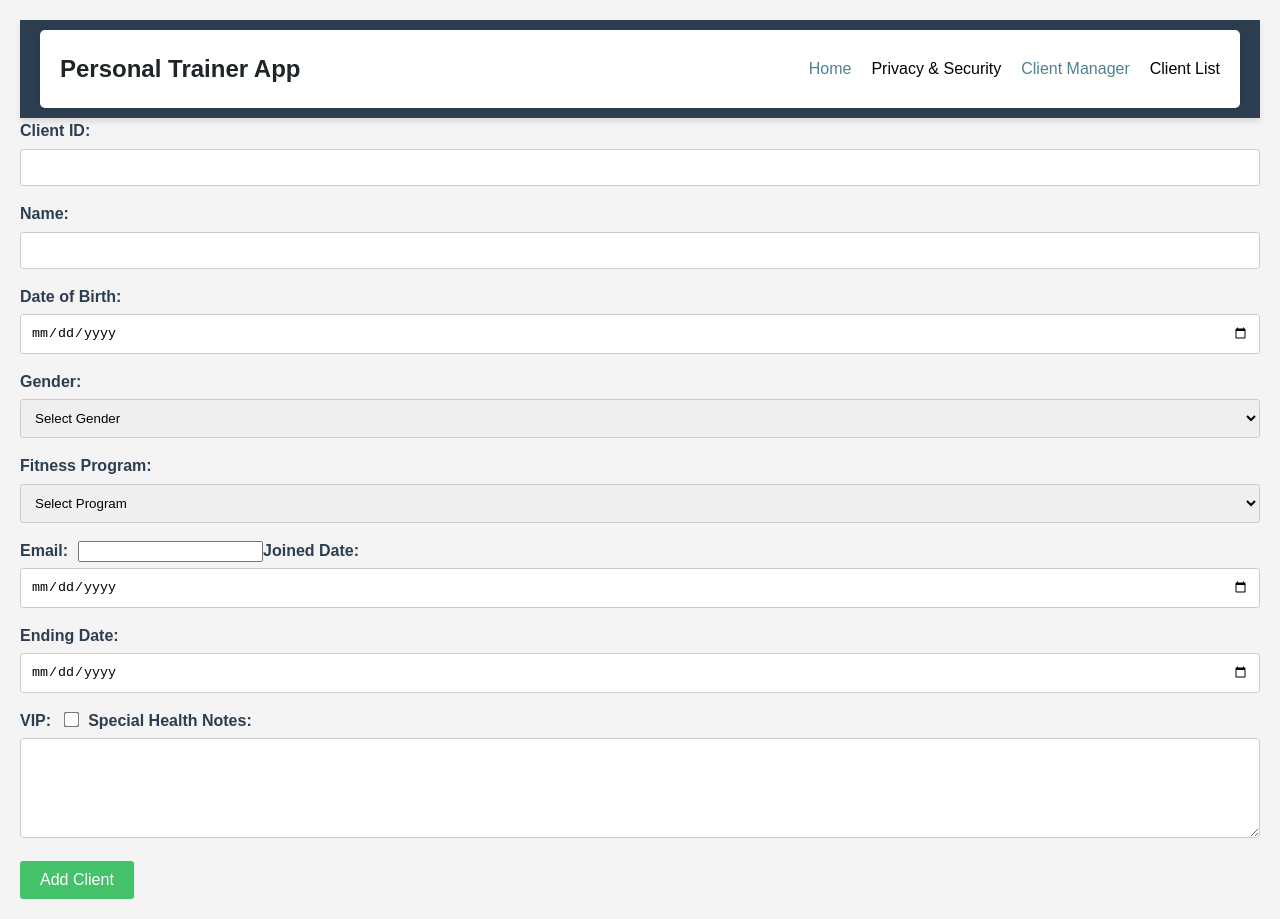
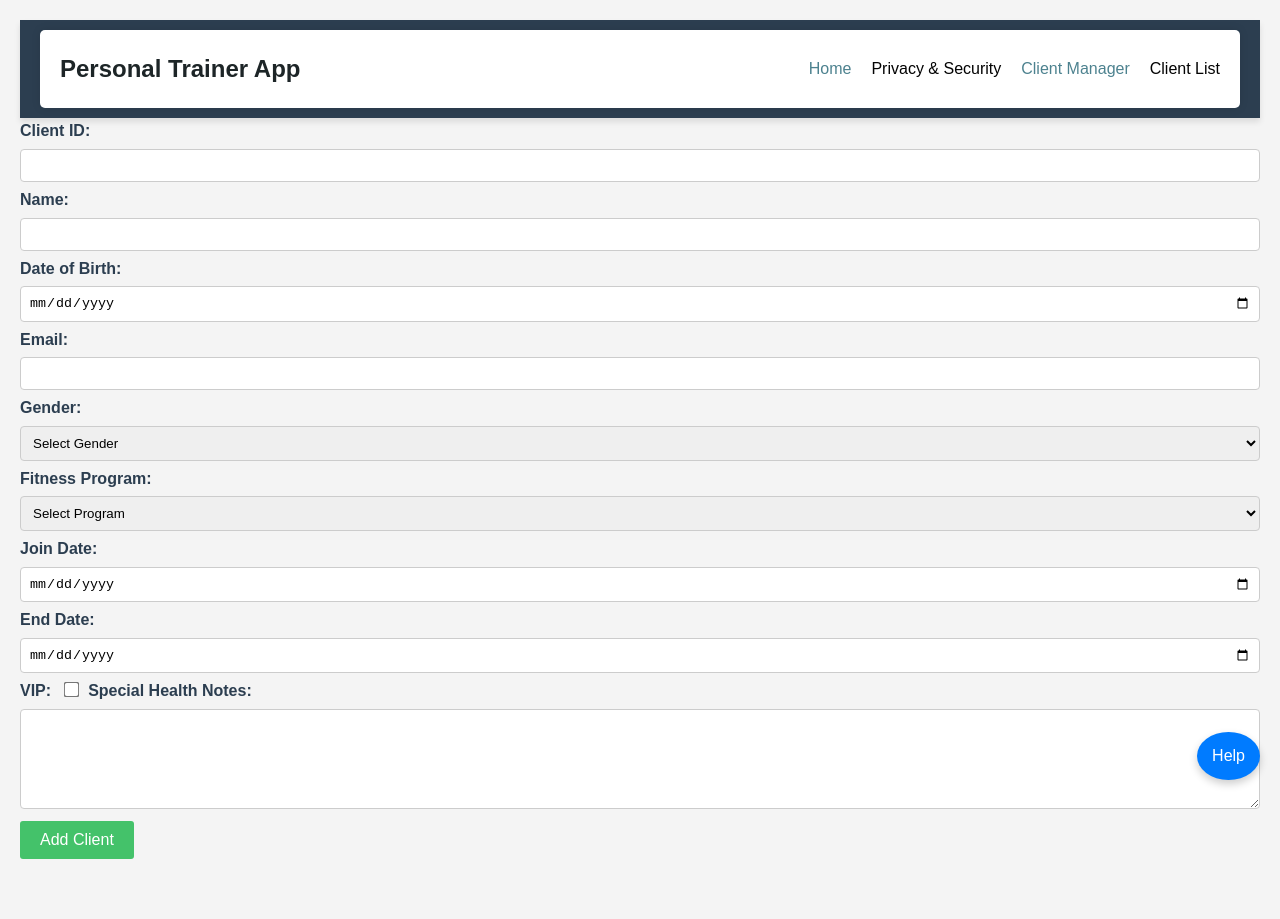
Before and after one commit to AyeMerv/Basic-Personal-Trainer-App, an Angular app in the folder part-2/personal-trainer-app/: page /add-client in a window 1280 px wide. After the commit the page ends 879 px from the top, so only its background shows below. Built offline with nearby package versions, Linux system fonts and the light colour scheme.

Commit message:
Adding further validation to the add and edit forms

```diff
--- a/part-2/personal-trainer-app/src/app/add-client/add-client.component.css
+++ b/part-2/personal-trainer-app/src/app/add-client/add-client.component.css
@@ -11,3 +11,24 @@
     font-size: 16px;
     margin-top: 20px;
   }
+
+  /* Make form inputs and selects take up full width */
+input[type="text"], input[type="email"], input[type="date"], select, textarea {
+    width: 100%;
+    padding: 8px;
+    margin: 5px 0;
+    border: 1px solid #ccc;
+    border-radius: 4px;
+    box-sizing: border-box;
+  }
+
+  /* Styling the text areas */
+  textarea {
+    min-height: 80px;
+  }
+
+  /* Small error message styling */
+  small {
+    color: red;
+    font-size: 12px;
+  }
--- a/part-2/personal-trainer-app/src/app/add-client/add-client.component.html
+++ b/part-2/personal-trainer-app/src/app/add-client/add-client.component.html
@@ -1,26 +1,43 @@
 <form #clientForm="ngForm" (ngSubmit)="addClient(clientForm)">
   <!-- Client ID -->
   <label for="clientID">Client ID:</label>
-  <input type="text" id="clientID" name="clientID" ngModel required #clientID="ngModel" pattern="^[A-Za-z0-9]+$" />
-  <div *ngIf="clientID.invalid && clientID.touched">
-    <small *ngIf="clientID.errors?.['required']">Client ID is required.</small>
-    <small *ngIf="clientID.errors?.['pattern']">Client ID must be alphanumeric (letters and numbers only).</small>
+  <input type="text" id="clientID" name="clientID" ngModel required pattern="^[A-Za-z0-9]+$" #clientID="ngModel" />
+  <div *ngIf="clientForm.controls['clientID']?.invalid && clientForm.controls['clientID']?.touched">
+    <small *ngIf="clientForm.controls['clientID']?.errors?.['required']">Client ID is required.</small>
+    <small *ngIf="clientForm.controls['clientID']?.errors?.['pattern']">Client ID must only contain letters and numbers.</small>
   </div>
 
   <!-- Name -->
   <label for="name">Name:</label>
-  <input type="text" id="name" name="name" ngModel required #name="ngModel" pattern="^[A-Za-z ]+$" />
-  <div *ngIf="name.invalid && name.touched">
-    <small *ngIf="name.errors?.['required']">Name is required.</small>
-    <small *ngIf="name.errors?.['pattern']">Name can only contain letters and spaces.</small>
+  <input type="text" id="name" name="name" ngModel required pattern="^[A-Za-z ]+$" #name="ngModel" />
+  <div *ngIf="clientForm.controls['name']?.invalid && clientForm.controls['name']?.touched">
+    <small *ngIf="clientForm.controls['name']?.errors?.['required']">Name is required.</small>
+    <small *ngIf="clientForm.controls['name']?.errors?.['pattern']">Name cannot contain numbers or special characters.</small>
   </div>
 
   <!-- Date of Birth -->
   <label for="DOB">Date of Birth:</label>
   <input type="date" id="DOB" name="DOB" ngModel required #DOB="ngModel" />
-  <div *ngIf="DOB.invalid && DOB.touched">
-    <small *ngIf="DOB.errors?.['required']">Date of Birth is required.</small>
+  <div *ngIf="clientForm.controls['DOB']?.invalid && clientForm.controls['DOB']?.touched">
+    <small *ngIf="clientForm.controls['DOB']?.errors?.['required']">Date of Birth is required.</small>
   </div>
+
+<!-- Email (Contact Info) -->
+<label for="contactInfo">Email:</label>
+<input
+  type="email"
+  id="contactInfo"
+  name="contactInfo"
+  ngModel
+  required
+  email
+  #contactInfo="ngModel"
+/>
+<div *ngIf="contactInfo.invalid && contactInfo.touched">
+  <small *ngIf="contactInfo.errors?.['required']">Email is required.</small>
+  <small *ngIf="contactInfo.errors?.['email']">Please enter a valid email address.</small>
+</div>
+
 
   <!-- Gender -->
   <label for="gender">Gender:</label>
@@ -30,8 +47,8 @@
     <option value="Male">Male</option>
     <option value="Unspecified">Unspecified</option>
   </select>
-  <div *ngIf="gender.invalid && gender.touched">
-    <small *ngIf="gender.errors?.['required']">Gender is required.</small>
+  <div *ngIf="clientForm.controls['gender']?.invalid && clientForm.controls['gender']?.touched">
+    <small *ngIf="clientForm.controls['gender']?.errors?.['required']">Gender is required.</small>
   </div>
 
   <!-- Fitness Program -->
@@ -45,30 +62,23 @@
     <option value="contest preparation">Contest Preparation</option>
     <option value="overall fitness">Overall Fitness</option>
   </select>
-  <div *ngIf="fitnessProgram.invalid && fitnessProgram.touched">
-    <small *ngIf="fitnessProgram.errors?.['required']">Fitness Program is required.</small>
+  <div *ngIf="clientForm.controls['fitnessProgram']?.invalid && clientForm.controls['fitnessProgram']?.touched">
+    <small *ngIf="clientForm.controls['fitnessProgram']?.errors?.['required']">Fitness Program is required.</small>
   </div>
 
-  <!-- Email (Contact Info) -->
-  <label for="contactInfo">Email:</label>
-  <input type="email" id="contactInfo" name="contactInfo" ngModel required #contactInfo="ngModel" />
-  <div *ngIf="contactInfo.invalid && contactInfo.touched">
-    <small *ngIf="contactInfo.errors?.['required']">Email is required.</small>
-    <small *ngIf="contactInfo.errors?.['email']">Please enter a valid email address.</small>
+  <!-- Joining Date -->
+  <label for="joinedDate">Join Date:</label>
+  <input type="date" id="joinedDate" name="joinedDate" ngModel required #joinedDate="ngModel" />
+  <div *ngIf="clientForm.controls['joinedDate']?.invalid && clientForm.controls['joinedDate']?.touched">
+  <small *ngIf="clientForm.controls['joinedDate']?.errors?.['required']">Joining Date is required.</small>
   </div>
 
-  <!-- Joined Date -->
-  <label for="joinedDate">Joined Date:</label>
-  <input type="date" id="joinedDate" name="joinedDate" ngModel required #joinedDate="ngModel" />
-  <div *ngIf="joinedDate.invalid && joinedDate.touched">
-    <small *ngIf="joinedDate.errors?.['required']">Joined Date is required.</small>
-  </div>
 
   <!-- Ending Date -->
-  <label for="endingDate">Ending Date:</label>
+  <label for="endingDate">End Date:</label>
   <input type="date" id="endingDate" name="endingDate" ngModel required #endingDate="ngModel" />
-  <div *ngIf="endingDate.invalid && endingDate.touched">
-    <small *ngIf="endingDate.errors?.['required']">Ending Date is required.</small>
+  <div *ngIf="clientForm.controls['endingDate']?.invalid && clientForm.controls['endingDate']?.touched">
+    <small *ngIf="clientForm.controls['endingDate']?.errors?.['required']">Ending Date is required.</small>
   </div>
 
   <!-- VIP -->
@@ -79,7 +89,7 @@
   <label for="specialHealthNotes">Special Health Notes:</label>
   <textarea id="specialHealthNotes" name="specialHealthNotes" ngModel></textarea>
 
-  <button type="submit" [disabled]="clientForm.invalid">Add Client</button>
+  <button type="submit">Add Client</button>
 </form>
 
 <!-- Success Message -->
@@ -87,7 +97,6 @@
   {{ successMessage }}
 </div>
 
-<!-- Error Message -->
-<div *ngIf="errorMessage" class="error-message">
-  {{ errorMessage }}
-</div>
+<!-- app.component.html -->
+<router-outlet></router-outlet>
+<app-floating-help-button></app-floating-help-button>
--- a/part-2/personal-trainer-app/src/app/edit-client/edit-client.component.css
+++ b/part-2/personal-trainer-app/src/app/edit-client/edit-client.component.css
@@ -0,0 +1,34 @@
+/* Style for success message */
+.success-message {
+    color: green;
+    font-size: 16px;
+    margin-top: 20px;
+  }
+
+  /* Style for error message */
+  .error-message {
+    color: red;
+    font-size: 16px;
+    margin-top: 20px;
+  }
+
+  /* Make form inputs and selects take up full width */
+    input[type="text"], input[type="email"], input[type="date"], select, textarea {
+    width: 100%;
+    padding: 8px;
+    margin: 5px 0;
+    border: 1px solid #ccc;
+    border-radius: 4px;
+    box-sizing: border-box;
+  }
+
+  /* Styling the text areas */
+  textarea {
+    min-height: 80px;
+  }
+
+  /* Small error message styling */
+  small {
+    color: red;
+    font-size: 12px;
+  }
--- a/part-2/personal-trainer-app/src/app/edit-client/edit-client.component.html
+++ b/part-2/personal-trainer-app/src/app/edit-client/edit-client.component.html
@@ -11,7 +11,7 @@
 
     <!-- Display DOB (read-only) -->
     <label for="DOB">Date of Birth:</label>
-      <input type="date" id="DOB" [value]="client.DOB" readonly />
+    <input type="date" id="DOB" [(ngModel)]="client.DOB" name="DOB" readonly />
 
     <!-- Fitness Program (editable) -->
     <label for="fitnessProgram">Fitness Program:</label>
@@ -31,14 +31,20 @@
     </select>
 
     <!-- Contact Info (editable) -->
-      <label for="contactInfo">Contact Info:</label>
+    <label for="contactInfo">Email:</label>
     <input
-        type="text"
+      type="email"
       id="contactInfo"
       [(ngModel)]="client.contactInfo"
       name="contactInfo"
       required
+      email
+      #contactInfo="ngModel"
     />
+    <div *ngIf="contactInfo.invalid && contactInfo.touched">
+      <small *ngIf="contactInfo.errors?.['required']">Email is required.</small>
+      <small *ngIf="contactInfo.errors?.['email']">Please enter a valid email address.</small>
+    </div>
 
     <!-- Ending Date (editable) -->
     <label for="endingDate">Ending Date:</label>
@@ -67,7 +73,7 @@
       name="specialHealthNotes"
     ></textarea>
 
-      <button type="submit">Save</button>
+    <button type="submit" [disabled]="clientForm.invalid">Save</button>
   </form>
 </div>
 
@@ -76,11 +82,6 @@
   {{ successMessage }}
 </div>
 
-
 <div *ngIf="!client">
   <p>Client not found.</p>
 </div>
-
-<!-- app.component.html -->
-<router-outlet></router-outlet>
-<app-floating-help-button></app-floating-help-button>
```
Lines whose indentation alone changed are shown as unchanged.
